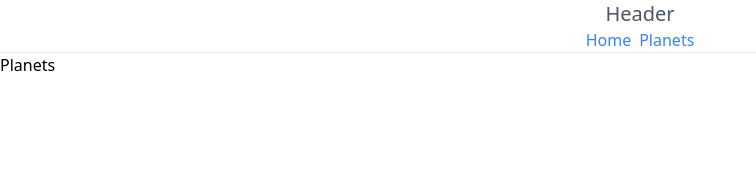
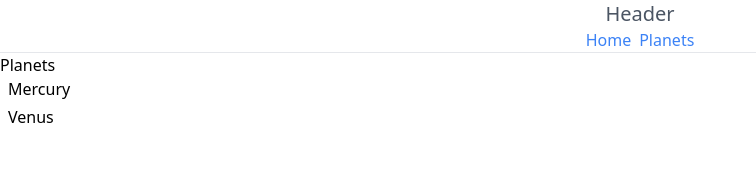
Before and after one commit to franco-ortega/demo-next-06-prompts, a Next.js app: page /planets in a window 1280 px wide. Shown: the top 179 px of the page, without its empty margins (0-756 px from the left). Built offline with nearby package versions, Linux system fonts and the light colour scheme.

Commit message:
create dynamic planet page

```diff
--- /dev/null
+++ b/app/planets/[planet]/page.js
@@ -0,0 +1,13 @@
+'use client';
+
+import { useParams } from 'next/navigation';
+
+export default function Planet() {
+  const params = useParams();
+
+  const planet =
+    params.planet.slice(0, 1).toUpperCase() + params.planet.slice(1);
+  console.log(planet);
+
+  return <div>This is planet {planet}.</div>;
+}
--- a/app/planets/page.js
+++ b/app/planets/page.js
@@ -1,3 +1,17 @@
+import Link from 'next/link';
+
 export default function Planets() {
-  return <div>Planets</div>;
+  return (
+    <main>
+      <h2>Planets</h2>
+      <ul className='flex flex-col gap-1 px-2'>
+        <li>
+          <Link href='/planets/mercury'>Mercury</Link>
+        </li>
+        <li>
+          <Link href='/planets/venus'>Venus</Link>
+        </li>
+      </ul>
+    </main>
+  );
 }
```
